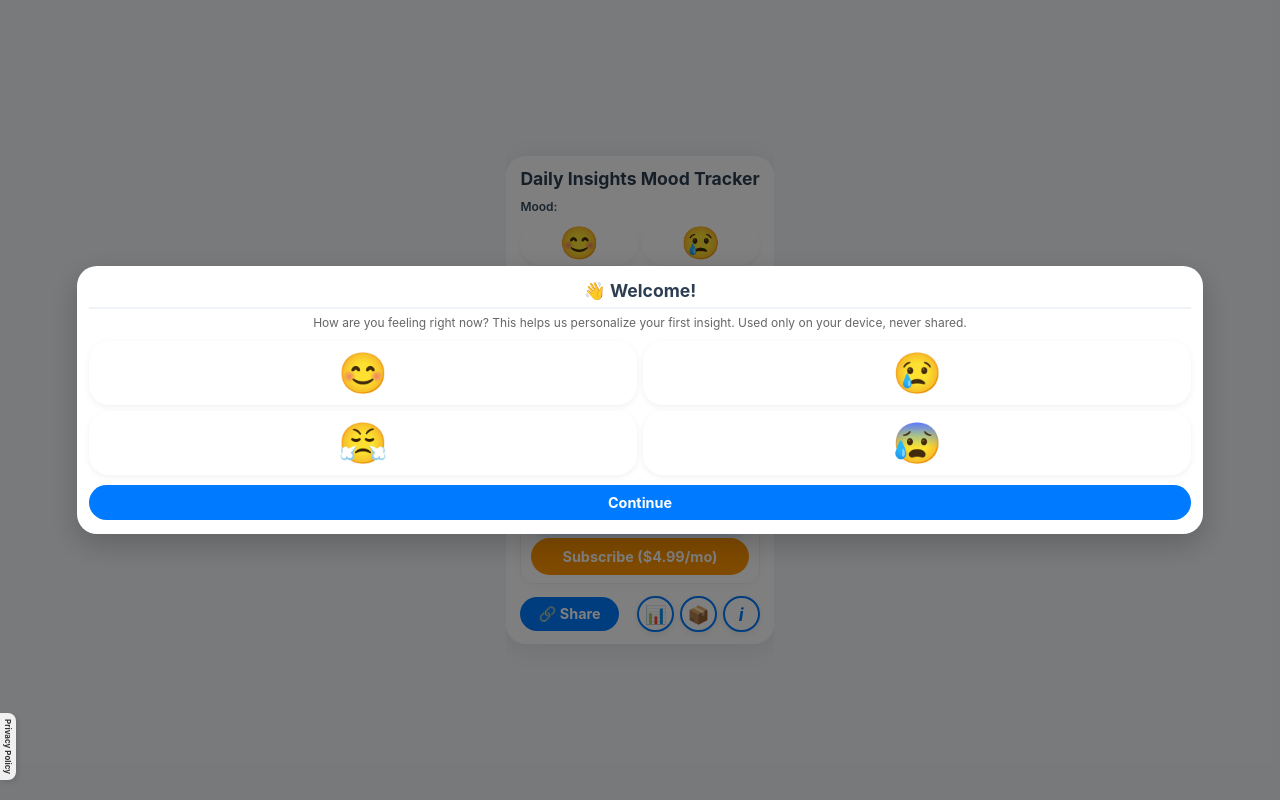
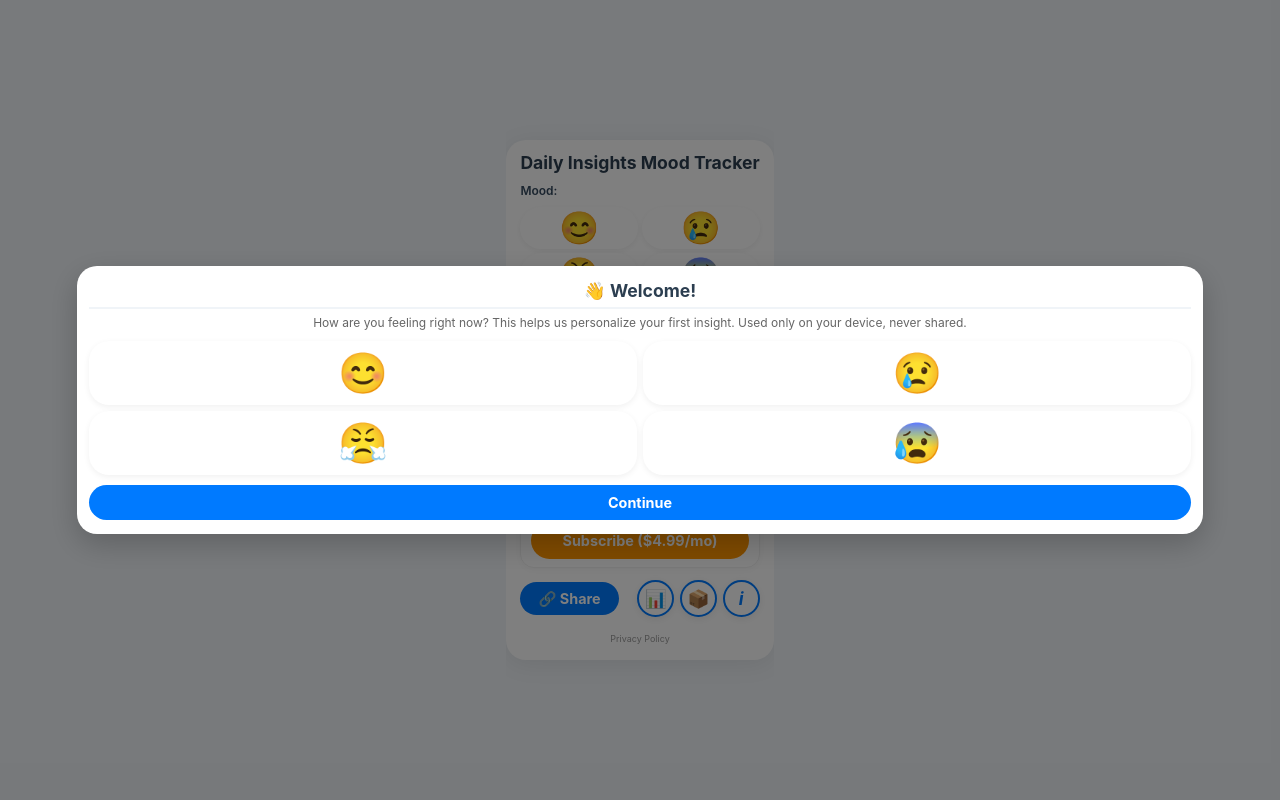
Before and after one commit to boussedraoui/mood-tracker, a website: page index.html in a window 1280 px wide. Drawn offline with Linux system fonts and the light colour scheme.

Commit message:
Refactor privacy link and button styles
Updated privacy link styling and adjusted button layout.

```diff
--- a/index.html
+++ b/index.html
@@ -182,8 +182,9 @@
             <div id="sub-status" class="hidden" style="text-align:center; font-size:clamp(14px,2vh,18px); color:#34C759; font-weight:bold;">✅ Premium Active</div>
         </div>
         <div class="bottom-row">
-            <button class="share-btn" id="share-btn">🔗 Share</button>
-        </div>
+    <button class="share-btn" id="share-btn">🔗 Share</button>
+</div>
+<a id="privacy-link" href="https://boussedraoui.github.io/mood-tracker/privacy.html" target="_blank">Privacy Policy</a>
         <button class="info-btn" id="info-btn">i</button>
         <button class="io-btn" id="io-btn">📦</button>
         <button class="stats-btn" id="stats-btn">📊</button>
@@ -1294,8 +1295,6 @@ document.getElementById('close-stats-btn').onclick = () => document.getElementBy
         if (isInApp || window.location.search.includes('demo=1')) { initStartScreen(); }
     </script>
 
-    <a id="privacy-link" href="https://boussedraoui.github.io/mood-tracker/privacy.html" target="_blank" style="position: fixed; bottom: 20px; left: 0; writing-mode: vertical-rl; text-orientation: mixed; background-color: #f0f0f0; color: #333; padding: 12px 6px; font-family: -apple-system, sans-serif; font-size: 11px; font-weight: bold; text-decoration: none; border-radius: 0 8px 8px 0; box-shadow: 2px 2px 5px rgba(0,0,0,0.1); z-index: 9999;">Privacy Policy</a>
-
     <div id="privacy-overlay" style="display:none; position:fixed; top:0; left:0; width:100%; height:100%; background:white; z-index:2147483647; overflow:hidden;">
         <button id="close-privacy-btn" style="position:absolute; top:15px; right:15px; z-index:2147483648; background:#007aff; color:white; border:none; border-radius:20px; padding:10px 20px; font-weight:bold; font-size:16px; cursor:pointer; box-shadow:0 2px 10px rgba(0,0,0,0.2);">Close</button>
         <iframe id="privacy-iframe" style="width:100%; height:100%; border:none;"></iframe>
@@ -1563,7 +1562,19 @@ html, body {
 .lang-list-item { padding: 8px 0 !important; font-size: clamp(13px, 1.8vh, 17px) !important; }
 .lang-modal-title { font-size: clamp(15px, 2vh, 20px) !important; margin-bottom: 8px !important; }
 .modal-btn { padding: 10px !important; font-size: clamp(13px, 1.8vh, 17px) !important; }
-#privacy-link { font-size: 8px !important; padding: 6px 3px !important; }
+#privacy-link {
+    display: block !important;
+    text-align: center !important;
+    font-size: 9px !important;
+    color: #999 !important;
+    text-decoration: none !important;
+    margin-top: 6px !important;
+    padding: 4px !important;
+    position: static !important;
+    writing-mode: horizontal-tb !important;
+    background: transparent !important;
+    box-shadow: none !important;
+}
 </style>
 
 <script>
```
